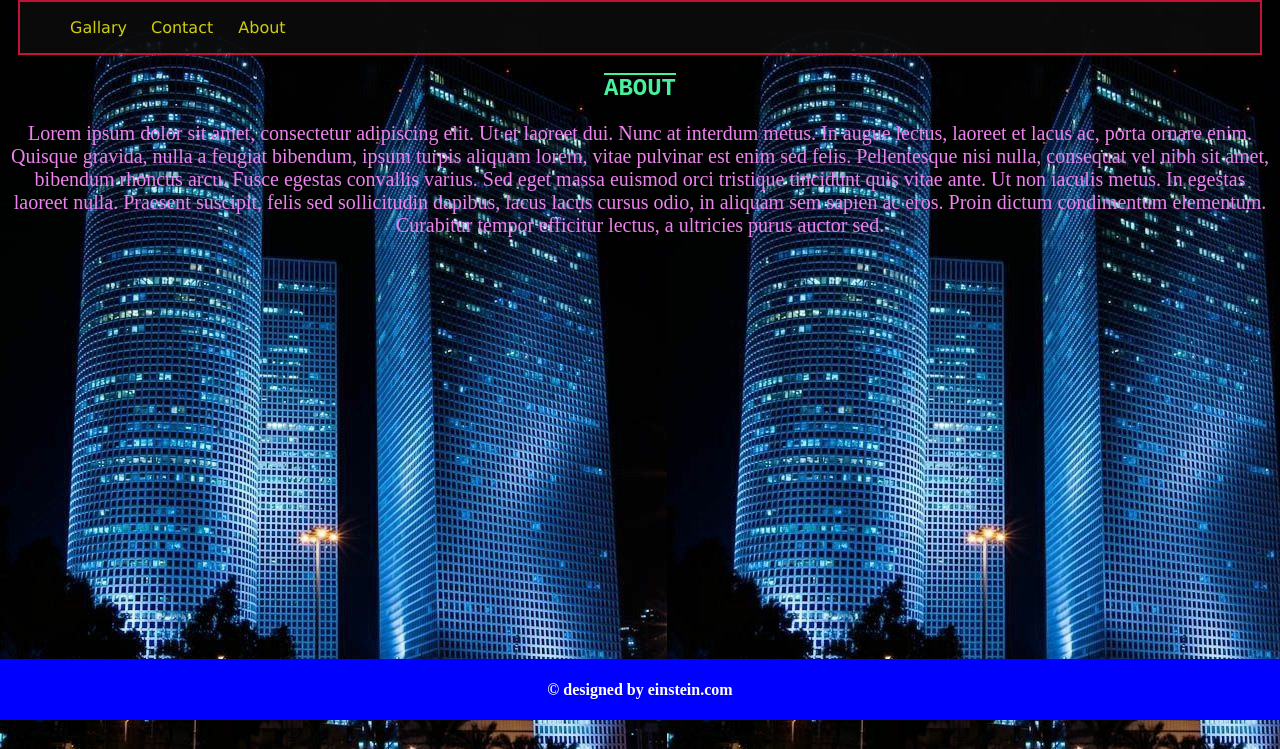
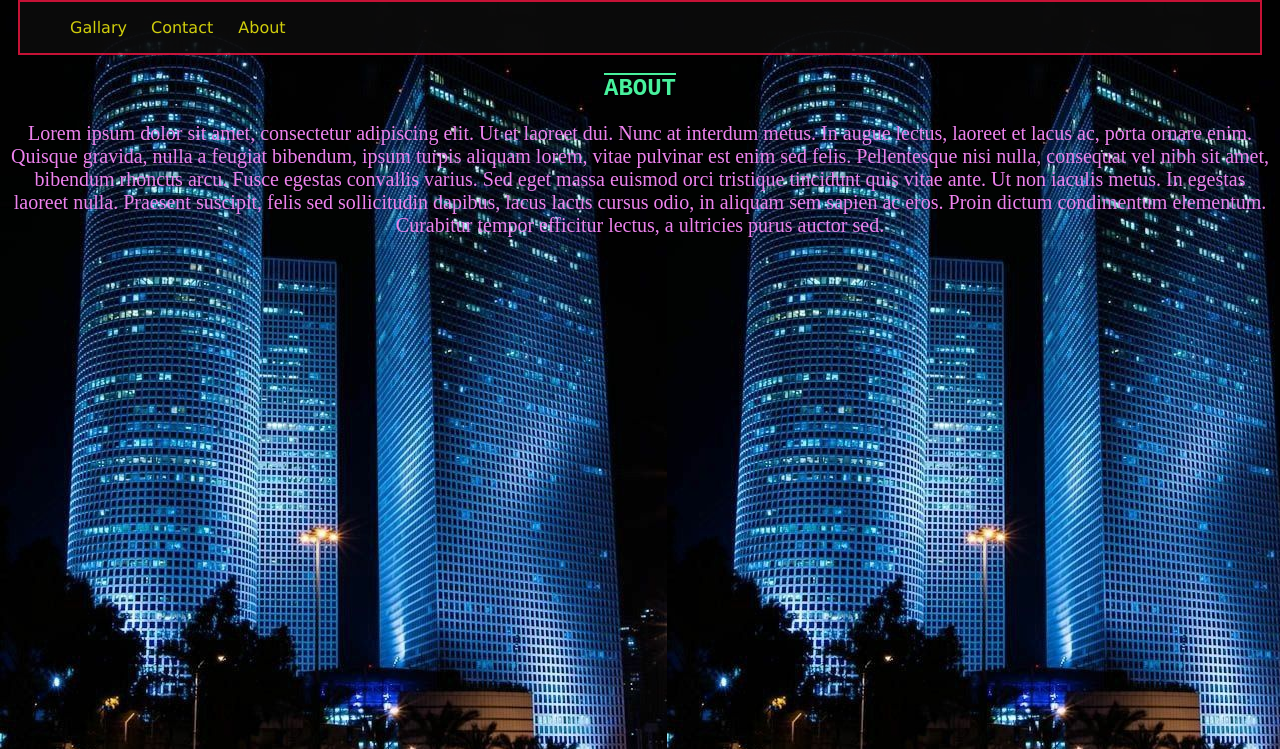
Before and after one commit to owalacollins/ryanworkshop, a plain HTML site: page about.html in a window 1280 px wide. Shown: the part 80-829 px from the top of the page. Drawn offline with Linux system fonts and the light colour scheme.

Commit message:
Add files via upload

```diff
--- a/about.html
+++ b/about.html
@@ -28,8 +28,8 @@
     </nav>
        <h2>ABOUT</h2>
 <p> Lorem ipsum dolor sit amet, consectetur adipiscing elit. Ut et laoreet dui. Nunc at interdum metus. In augue lectus, laoreet et lacus ac, porta ornare enim. Quisque gravida, nulla a feugiat bibendum, ipsum turpis aliquam lorem, vitae pulvinar est enim sed felis. Pellentesque nisi nulla, consequat vel nibh sit amet, bibendum rhoncus arcu. Fusce egestas convallis varius. Sed eget massa euismod orci tristique tincidunt quis vitae ante. Ut non iaculis metus. In egestas laoreet nulla. Praesent suscipit, felis sed sollicitudin dapibus, lacus lacus cursus odio, in aliquam sem sapien ac eros. Proin dictum condimentum elementum. Curabitur tempor efficitur lectus, a ultricies purus auctor sed.</p>
-<footer>
+<!--<footer>
     <h4>&copy; designed by einstein.com</h4>
-</footer>
+</footer>-->
 </body>
 </html>
```
Also changed, not shown: index.html (+2 -2 lines).
